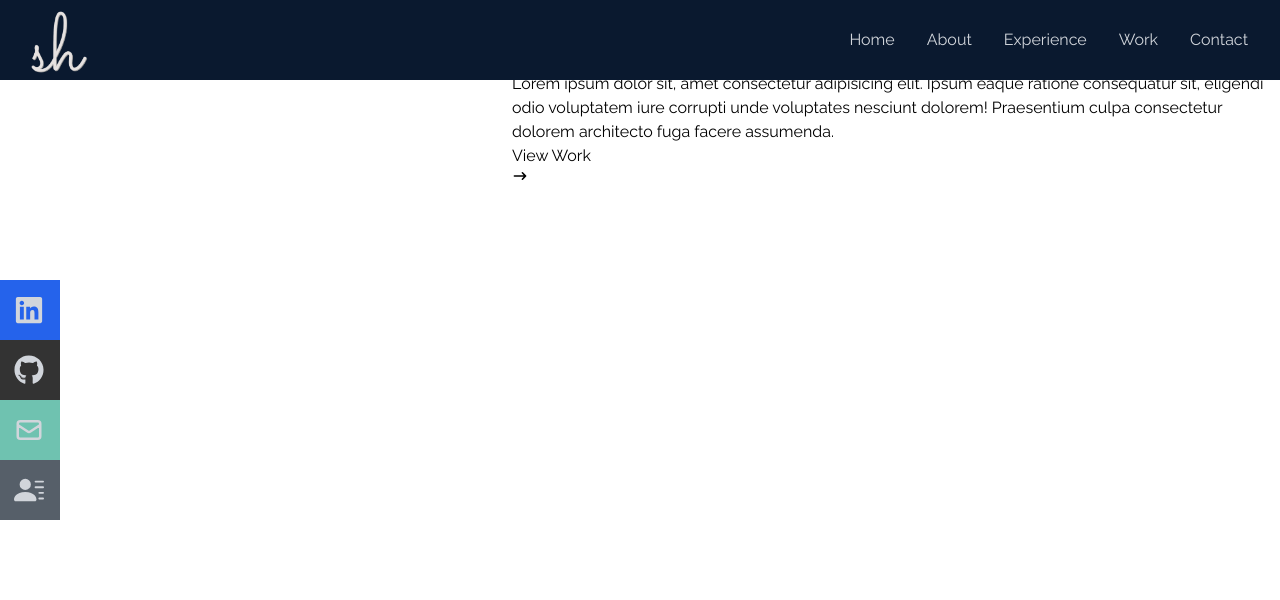
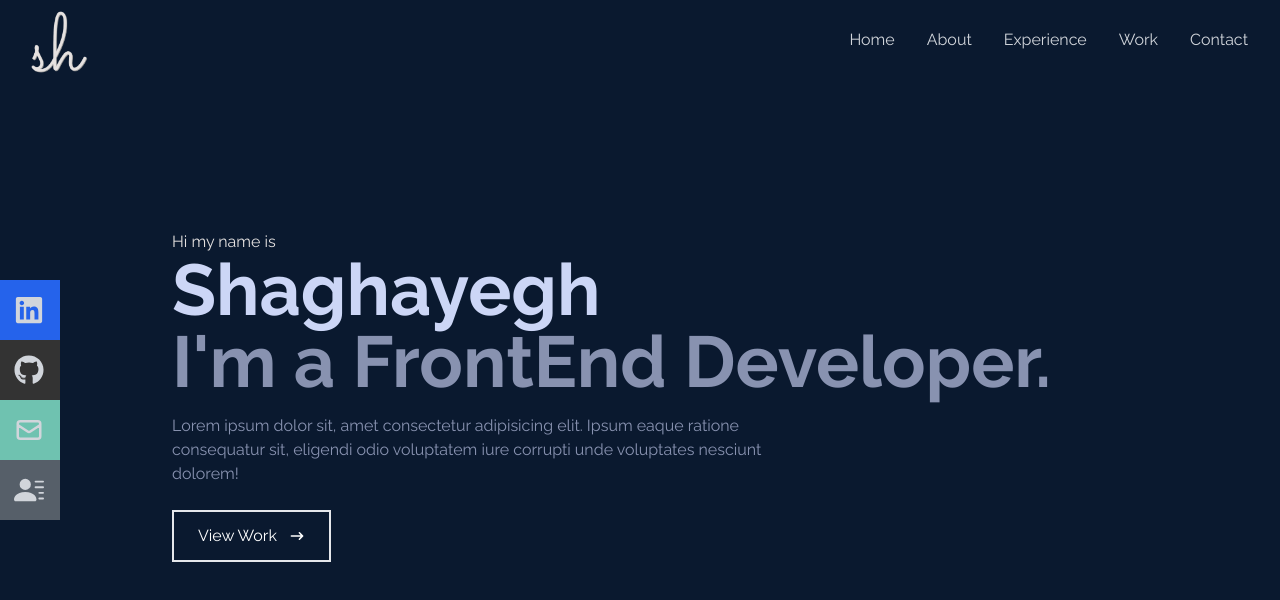
Before and after one commit to Shaghayegh-93/portfolio, a React (Vite) app: page / in a window 1280 px wide. Shown: the top 600 px of the page. Built offline with nearby package versions, Linux system fonts and the light colour scheme.

Commit message:
expand style and improve code

```diff
--- a/src/components/Hero.jsx
+++ b/src/components/Hero.jsx
@@ -3,21 +3,28 @@ import { HiArrowNarrowRight } from "react-icons/hi";
 
 const Hero = () => {
   return (
-    <div className="grid grid-cols-5 ">
-      <div className="col-span-2"></div>
-      <div className="col-span-3">
-        <p>Hi my name is</p>
-        <p>Shaghayegh</p>
-        <p>I'm a FrontEnd Developer.</p>
-        <p>
+    <div name="hero" className=" bg-[#0a192f] h-screen w-full ">
+      <div className="max-w-[1000px] flex flex-col px-8 mx-auto h-full justify-center ">
+        <p className="text-[#E5E2E1]">Hi my name is</p>
+        <h1 className="text-4xl sm:text-7xl font-bold text-[#ccd6f6] ">
+          Shaghayegh
+        </h1>
+        <h2 className="text-[#8892b0] text-4xl sm:text-7xl font-bold">
+          I'm a FrontEnd Developer.
+        </h2>
+        <p className="text-[#8892b0] max-w-[65%] py-4">
           Lorem ipsum dolor sit, amet consectetur adipisicing elit. Ipsum eaque
           ratione consequatur sit, eligendi odio voluptatem iure corrupti unde
-          voluptates nesciunt dolorem! Praesentium culpa consectetur dolorem
-          architecto fuga facere assumenda.
+          voluptates nesciunt dolorem!
         </p>
-        <button>
-          View Work <HiArrowNarrowRight />
-        </button>
+        <div>
+          <button className="border-2 text-white flex items-center justify-center px-6 py-3 my-2 hover:bg-[#E5E2E1] hover:text-black">
+            View Work
+            <span className="hover:rotate-90 duration-300 ">
+              <HiArrowNarrowRight className="ml-3" />
+            </span>
+          </button>
+        </div>
       </div>
     </div>
   );
```
